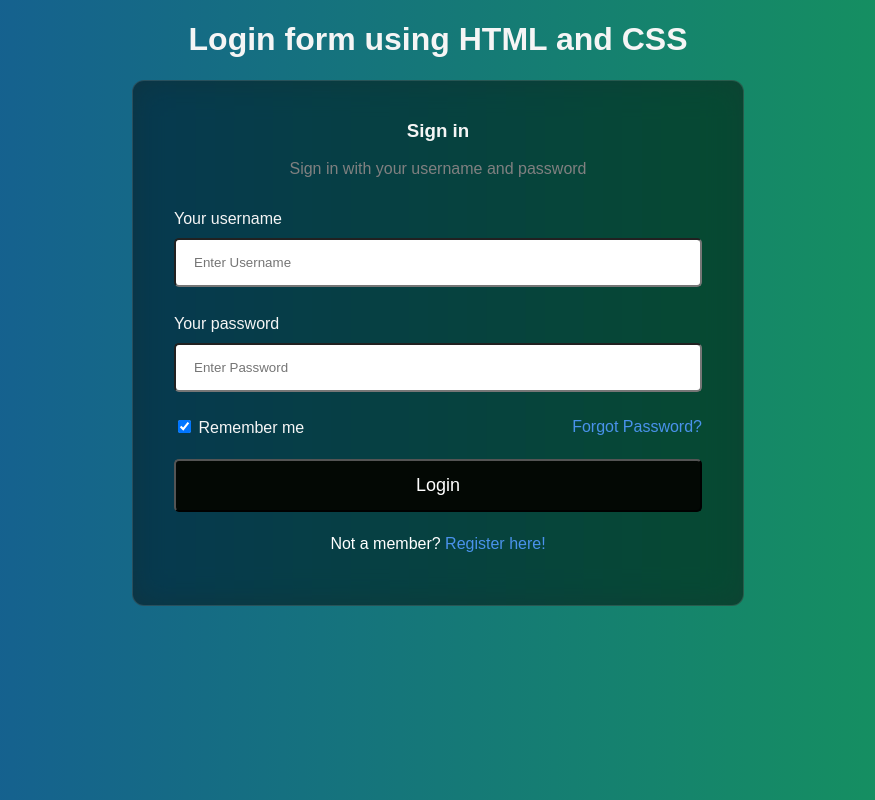
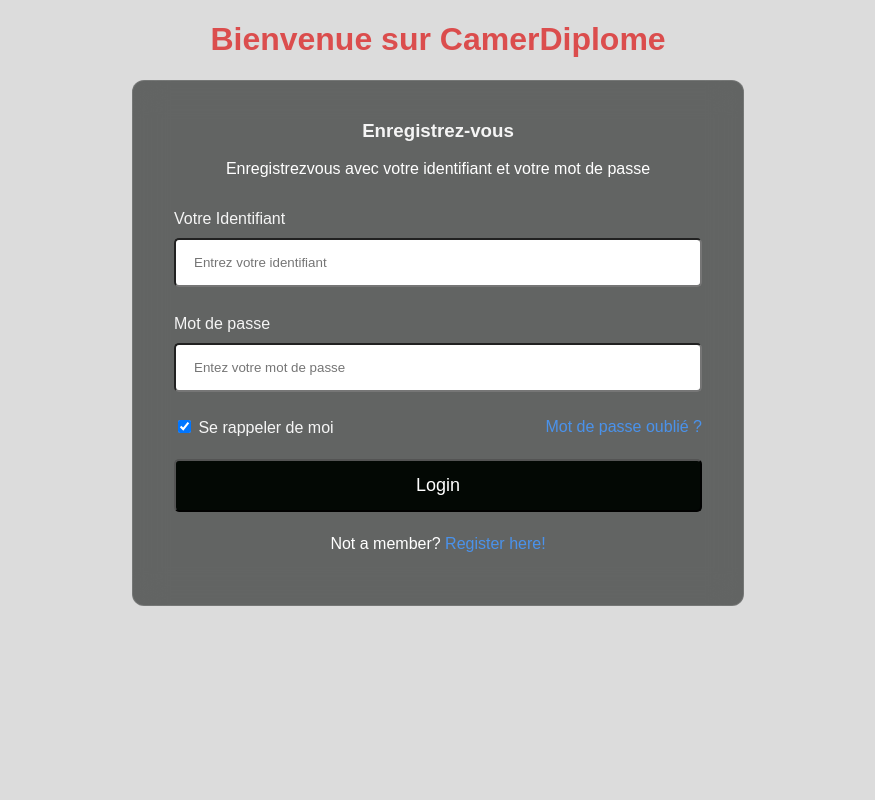
Before and after one commit to JalilGafar/tp10kCodeur, a plain HTML site: page index.html in a window 1280 px wide. Shown: the whole page, without its empty margins (202-1077 px from the left). Drawn offline with Linux system fonts and the light colour scheme.

Commit message:
page de login 1.20

```diff
--- a/index.html
+++ b/index.html
@@ -5,35 +5,35 @@
     <meta http-equiv="X-UA-Compatible" content="IE=edge">
     <meta name="viewport" content="width=device-width, initial-scale=1.0">
     <link rel="stylesheet" href="loginpage.css">
-    <title>Login page in HTML</title>
+    <title>Login CamerDiplome</title>
 </head>
 <body>
-    <h1>Login form using HTML and CSS</h1>
+    <h1>Bienvenue sur CamerDiplome</h1>
     <form action="">
         <!-- Headings for the form -->
         <div class="headingsContainer">
-            <h3>Sign in</h3>
-            <p>Sign in with your username and password</p>
+            <h3>Enregistrez-vous</h3>
+            <p>Enregistrezvous avec votre identifiant et votre mot de passe</p>
         </div>
 
         <!-- Main container for all inputs -->
         <div class="mainContainer">
             <!-- Username -->
-            <label for="username">Your username</label>
-            <input type="text" placeholder="Enter Username" name="username" required>
+            <label for="username">Votre Identifiant</label>
+            <input type="text" placeholder="Entrez votre identifiant" name="username" required>
 
             <br><br>
 
             <!-- Password -->
-            <label for="pswrd">Your password</label>
-            <input type="password" placeholder="Enter Password" name="pswrd" required>
+            <label for="pswrd">Mot de passe</label>
+            <input type="password" placeholder="Entez votre mot de passe" name="pswrd" required>
 
             <!-- sub container for the checkbox and forgot password link -->
             <div class="subcontainer">
                 <label>
-                  <input type="checkbox" checked="checked" name="remember"> Remember me
+                  <input type="checkbox" checked="checked" name="remember"> Se rappeler de moi
                 </label>
-                <p class="forgotpsd"> <a href="#">Forgot Password?</a></p>
+                <p class="forgotpsd"> <a href="#">Mot de passe oublié ?</a></p>
             </div>
 
 
--- a/loginpage.css
+++ b/loginpage.css
@@ -1,14 +1,14 @@
 body
 {
   font-family:sans-serif;
-  background: -webkit-linear-gradient(to right, #155799, #159957);
-  background: linear-gradient(to right, #155799, #159957);
+  background-color: gainsboro;
   color:whitesmoke;
 }
 
 
 h1{
     text-align: center;
+    color: rgb(219, 77, 77);
 }
 
 
@@ -52,7 +52,7 @@ button:hover {
 }
 
 .headingsContainer p{
-    color: gray;
+    color: #fff;
 }
 .mainContainer{
     padding: 16px;
```
